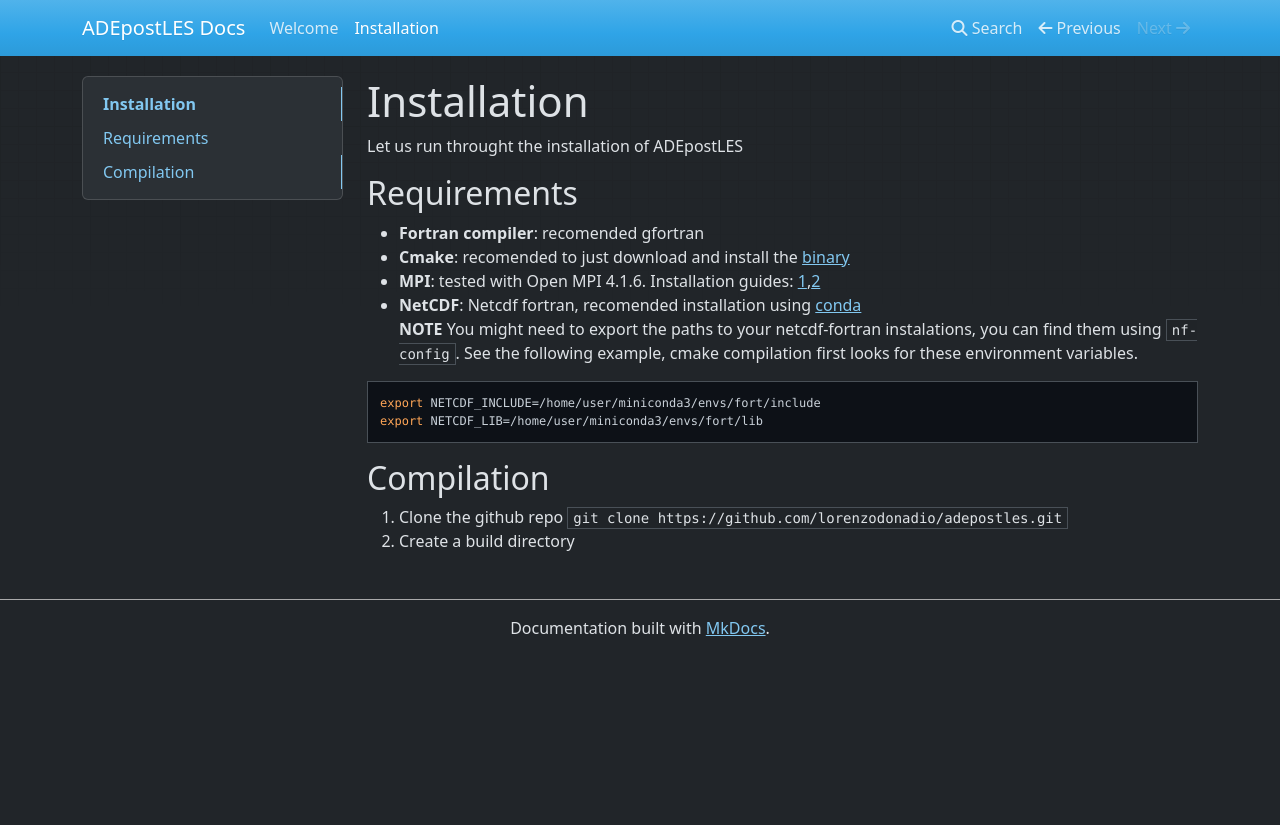
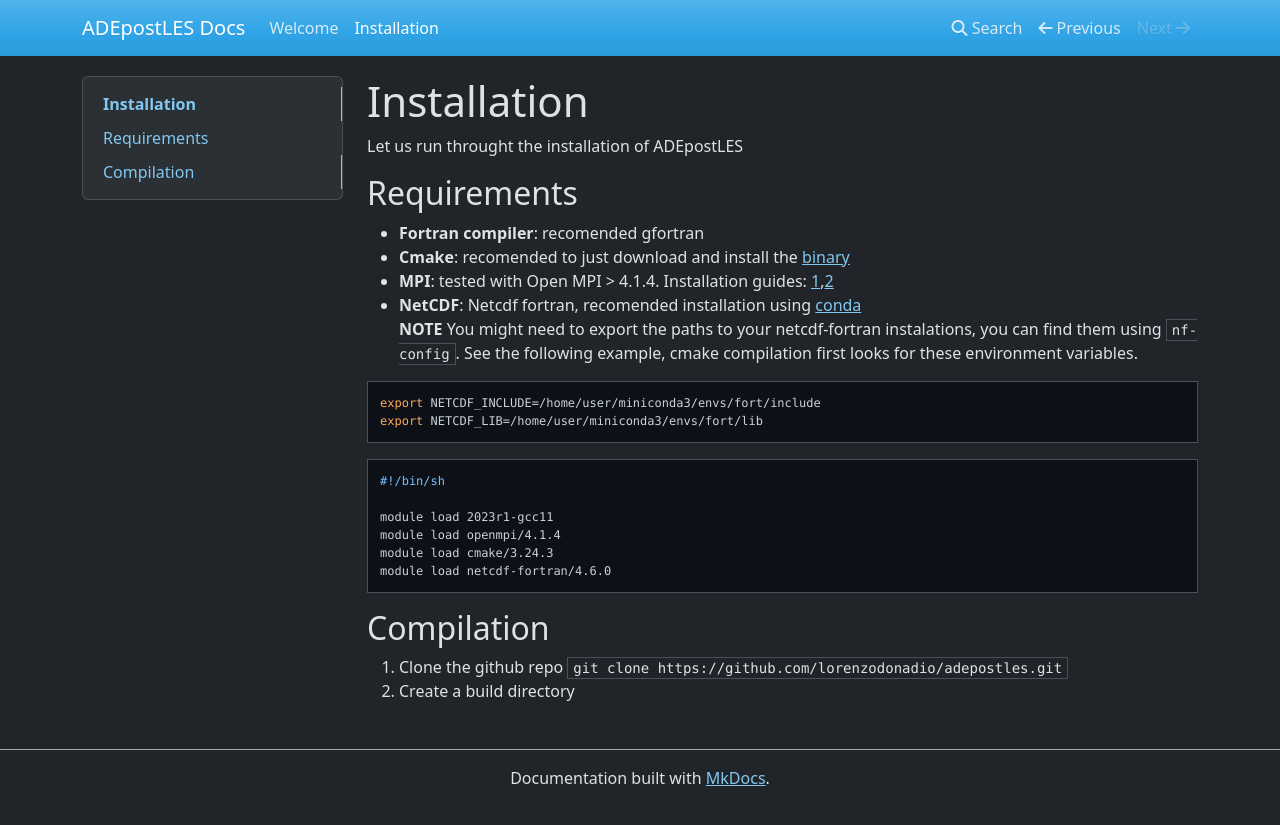
Before and after one commit to lorenzodonadio/adepostles, an MkDocs documentation site: the page built from docs/installation.md, in a window 1280 px wide. Shown: the top 825 px of the page. Built offline with MkDocs 1.6.1, drawn with Linux system fonts in a browser that asks for light colours; nearby versions of some CDN libraries.

````diff
--- a/docs/installation.md
+++ b/docs/installation.md
@@ -6,7 +6,7 @@
 
 - **Fortran compiler**: recomended gfortran
 - **Cmake**: recomended to just download and install the [binary](https://cmake.org/download/)
-- **MPI**: tested with Open MPI 4.1.6. Installation guides: [1](https://webpages.charlotte.edu/abw/coit-grid01.uncc.edu/ParallelProgSoftware/Software/OpenMPIInstall.pdf),[2](https://docs.open-mpi.org/en/main/installing-open-mpi/quickstart.html)
+- **MPI**: tested with Open MPI > 4.1.4. Installation guides: [1](https://webpages.charlotte.edu/abw/coit-grid01.uncc.edu/ParallelProgSoftware/Software/OpenMPIInstall.pdf),[2](https://docs.open-mpi.org/en/main/installing-open-mpi/quickstart.html)
 - **NetCDF**: Netcdf fortran, recomended installation using [conda](https://anaconda.org/conda-forge/netcdf-fortran)
   **NOTE** You might need to export the paths to your netcdf-fortran instalations, you can find them using `nf-config`. See the following example, cmake compilation first looks for these environment variables.
 
@@ -15,6 +15,15 @@
 export NETCDF_LIB=/home/user/miniconda3/envs/fort/lib
 ```
 
+```
+#!/bin/sh
+
+module load 2023r1-gcc11
+module load openmpi/4.1.4
+module load cmake/3.24.3
+module load netcdf-fortran/4.6.0
+```
+
 ## Compilation
 
 1. Clone the github repo
````
Also changed, not shown: 1 other file.
